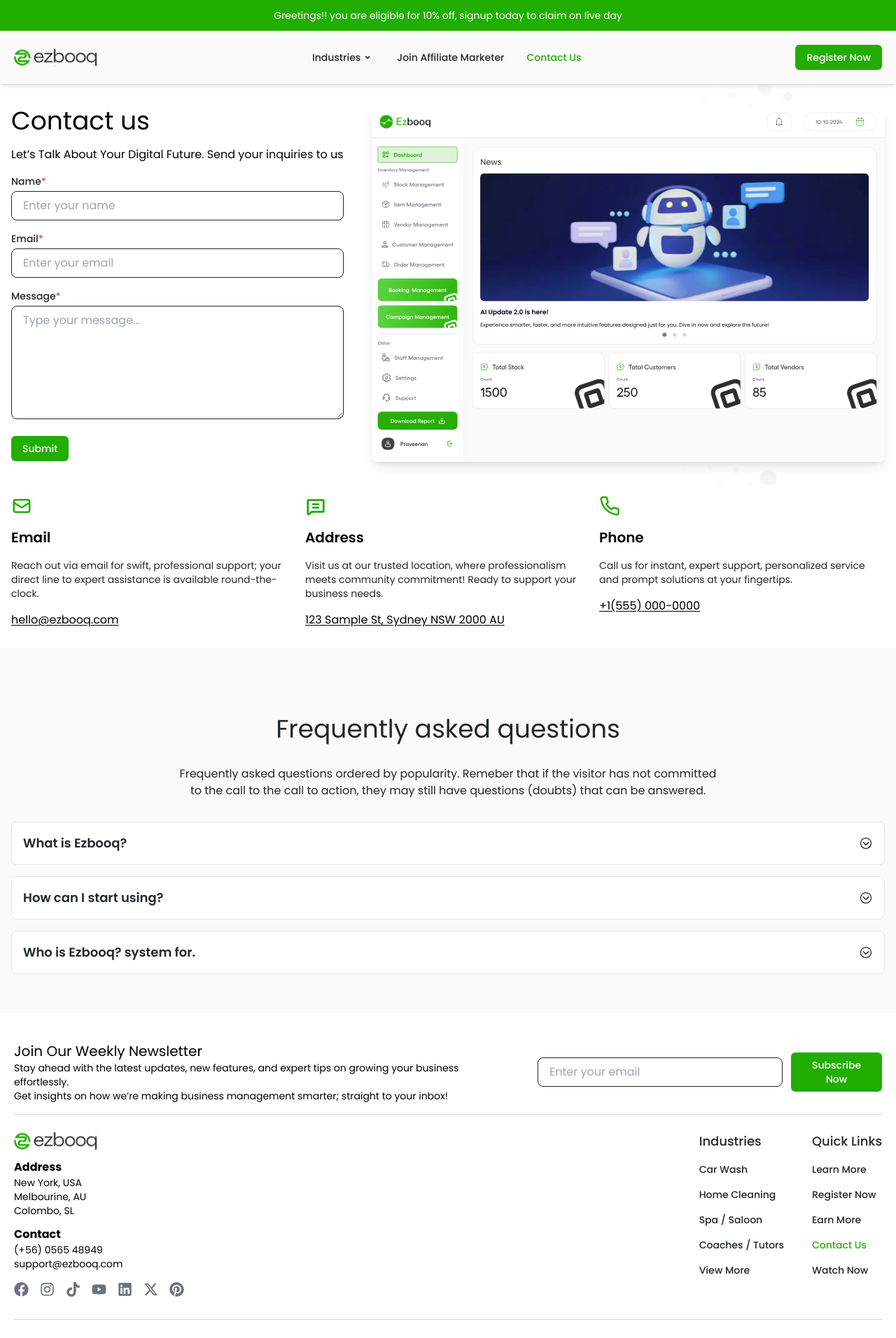
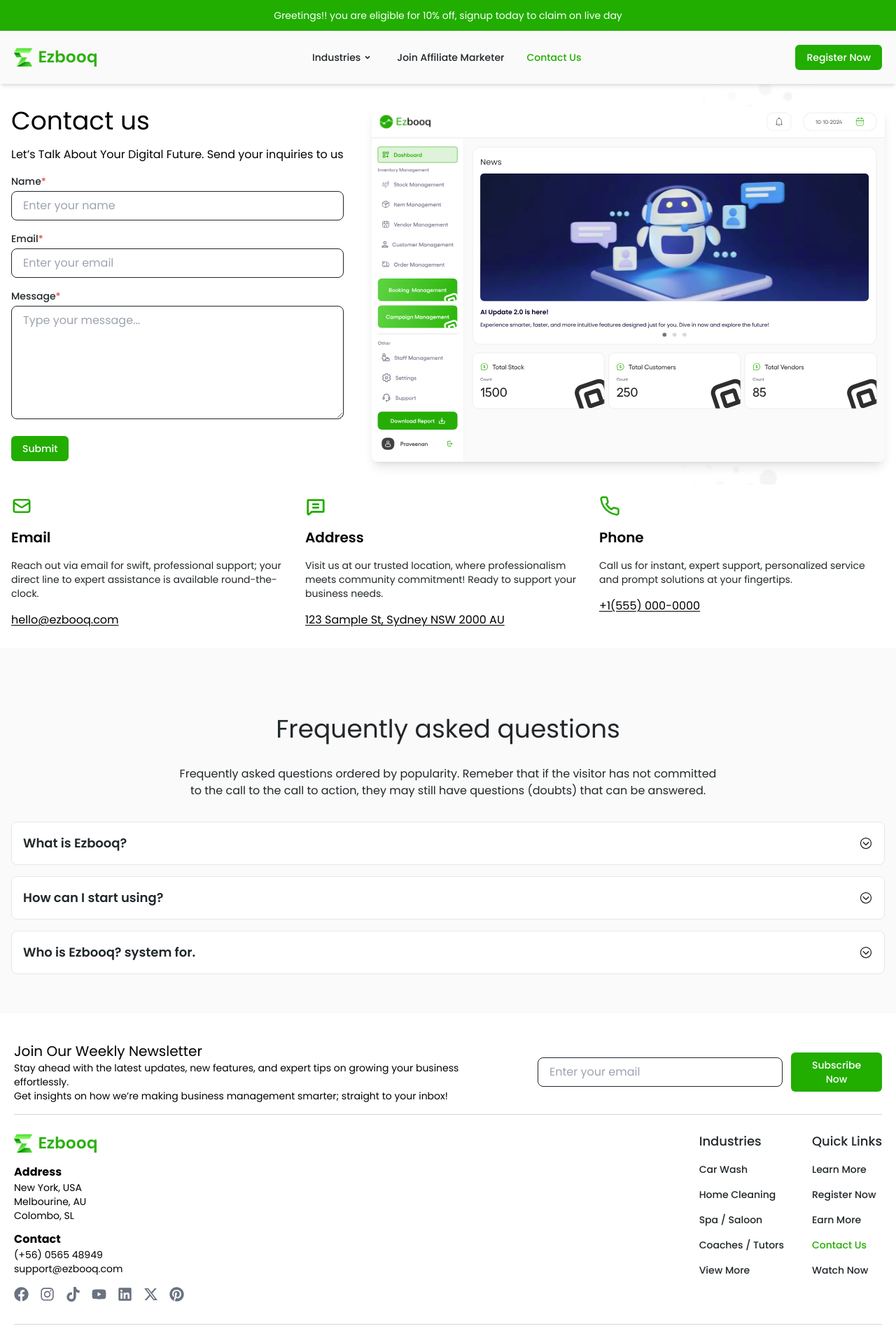
Before and after one commit to ezbooq/landing-fe, a Next.js app: page /contact-us in a window 1280 px wide. Shown: the top 1912 px of the page at 70% size. Built offline with nearby package versions, Linux system fonts and the light colour scheme.

Commit message:
update: logo

```diff
--- a/components/footer/Footer.tsx
+++ b/components/footer/Footer.tsx
@@ -69,7 +69,7 @@
         <Newsletter />
         <div className="flex flex-col sm:flex-row justify-between gap-6 border-t border-gray-300 pt-6">
           <div className="">
-            <Image src="/logo.svg" alt="Logo" width={120} height={50} />
+            <Image src="/logo.png" alt="Logo" width={120} height={50} />
             <h4 className="font-bold mt-3">Address</h4>
             <p className="font-extralight text-sm">
               New York, USA <br />
--- a/components/header/Header.tsx
+++ b/components/header/Header.tsx
@@ -22,7 +22,7 @@
       <Banner />
       <div className="flex justify-between items-center p-5 max-w-7xl mx-auto">
         <NavLink href="/" onClick={() => setIsDropdownOpen(false)}>
-          <Image src="/logo.svg" alt="Logo" width={120} height={50} />
+          <Image src="/logo.png" alt="Logo" width={120} height={50} />
         </NavLink>
 
         <NavMenu
```
Also changed, not shown: public/Logo.png (added), public/logo1.png (deleted).
